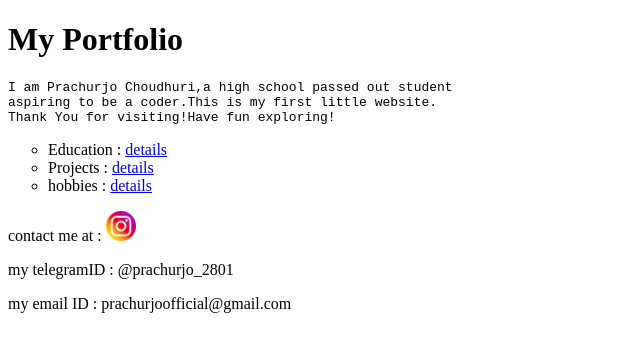
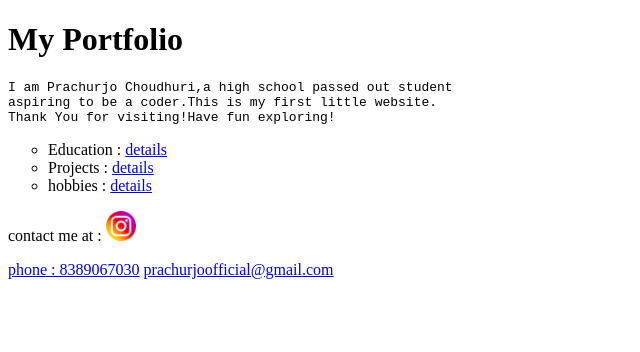
Before and after one commit to Prachthon-C/my-portfolio, a plain HTML site: page index.html in a window 1280 px wide. Shown: the whole page, without its empty margins (0-640 px from the left). Drawn offline with Linux system fonts and the light colour scheme.

Commit message:
Update index.html

```diff
--- a/index.html
+++ b/index.html
@@ -22,8 +22,8 @@ Thank You for visiting!Have fun exploring!</pre>
     </main>
     <footer>
         <p>contact me at : <a href="https://www.instagram.com/_p.r.a.c.h.u.r.j.o_/?utm_source=qr&r=nametag" target="_main"><img src="instagram icon.png" height="30"></a> </p>
-        <p>my telegramID : @prachurjo_2801</p>
-        <p>my email ID : prachurjoofficial@gmail.com</p>
+        <a href="tel:8389067030">phone : 8389067030</a>
+        <a href="mailto:prachurjoofficial@gmail.com">prachurjoofficial@gmail.com</a>
     </footer>
 </body>
 </html>
```
